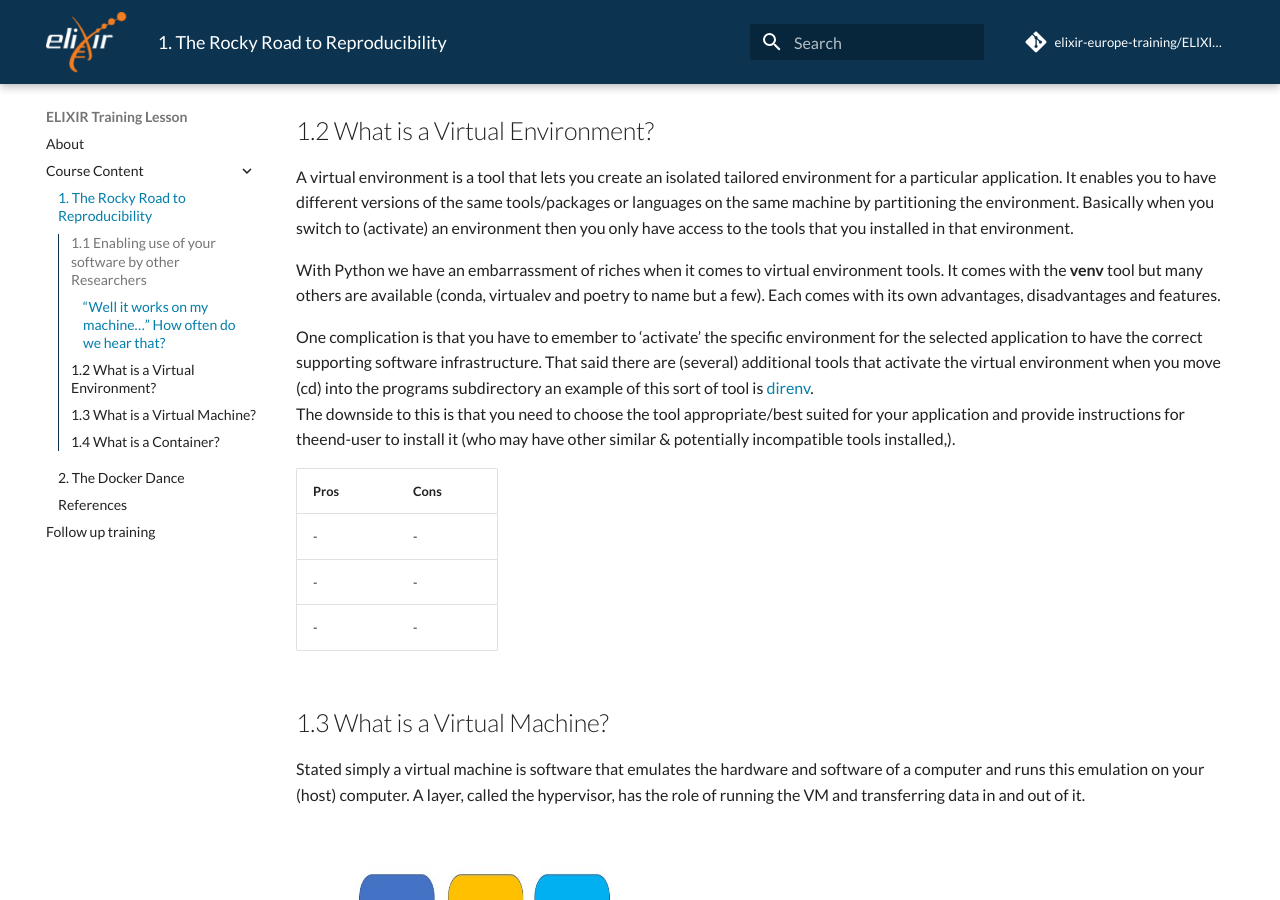
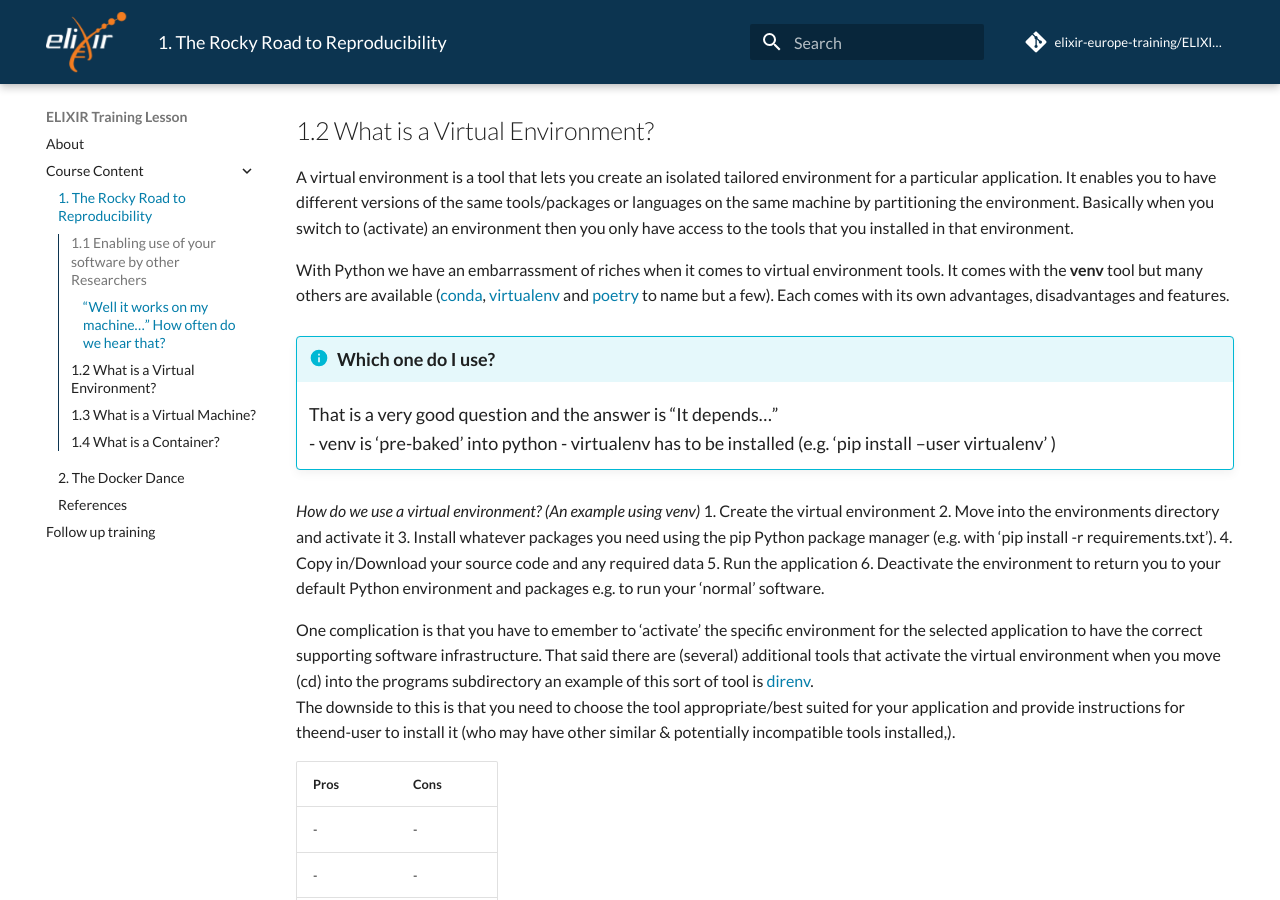
Before and after one commit to elixir-europe-training/ELIXIR-TrP-ContainersPython-CodeRep, an MkDocs documentation site: the page built from docs/chapters/chapter_01.md, in a window 1280 px wide and 900 px high, scrolled down 1852 px. Built offline with MkDocs 1.6.1 and Material for MkDocs 9.7.7, drawn with Linux system fonts in a browser that asks for light colours; comment, search, counter and statistics services are not loaded.

Commit message:
Update chapter_01.md
Extend venv section

```diff
--- a/docs/chapters/chapter_01.md
+++ b/docs/chapters/chapter_01.md
@@ -84,7 +84,20 @@ __Potential barriers__
 
 A virtual environment is a tool that lets you create an isolated tailored environment for a particular application. It enables you to have different versions of the same tools/packages or languages on the same machine by partitioning the environment. Basically when you switch to (activate) an environment then you only have access to the tools that you installed in that environment.
 
-With Python we have an embarrassment of riches when it comes to virtual environment tools. It comes with the __venv__ tool but many others are available (conda, virtualev and poetry to name but a few). Each comes with its own advantages, disadvantages  and features.
+With Python we have an embarrassment of riches when it comes to virtual environment tools. It comes with the __venv__ tool but many others are available ([conda](https://docs.conda.io/en/latest/), [virtualenv](https://virtualenv.pypa.io/en/latest/) and [poetry](https://python-poetry.org) to name but a few). Each comes with its own advantages, disadvantages  and features.
+
+!!! info "Which one do I use?"
+    That is a very good question and the answer is "It depends..."
+    - venv is 'pre-baked' into python
+    - virtualenv has to be installed (e.g. 'pip install --user virtualenv' )
+
+_How do we use a virtual environment? (An example using venv)_
+1. Create the virtual environment
+2. Move into the environments directory and activate it
+3. Install whatever packages you need using the pip Python package manager (e.g. with 'pip install -r requirements.txt').
+4. Copy in/Download your source code and any required data
+5. Run the application
+6. Deactivate the environment to return you to your default Python environment and packages e.g. to run your 'normal' software.
 
 One complication is that you have to emember to 'activate' the specific environment for the selected application to have the correct supporting software infrastructure. That said there are (several) additional tools that activate the virtual environment when you move (cd) into the programs subdirectory an example of this sort of tool is [direnv](https://direnv.net).
 The downside to this is that you need to choose the tool appropriate/best suited for your application and provide instructions for theend-user to install it (who may have other similar & potentially incompatible tools installed,).
```
